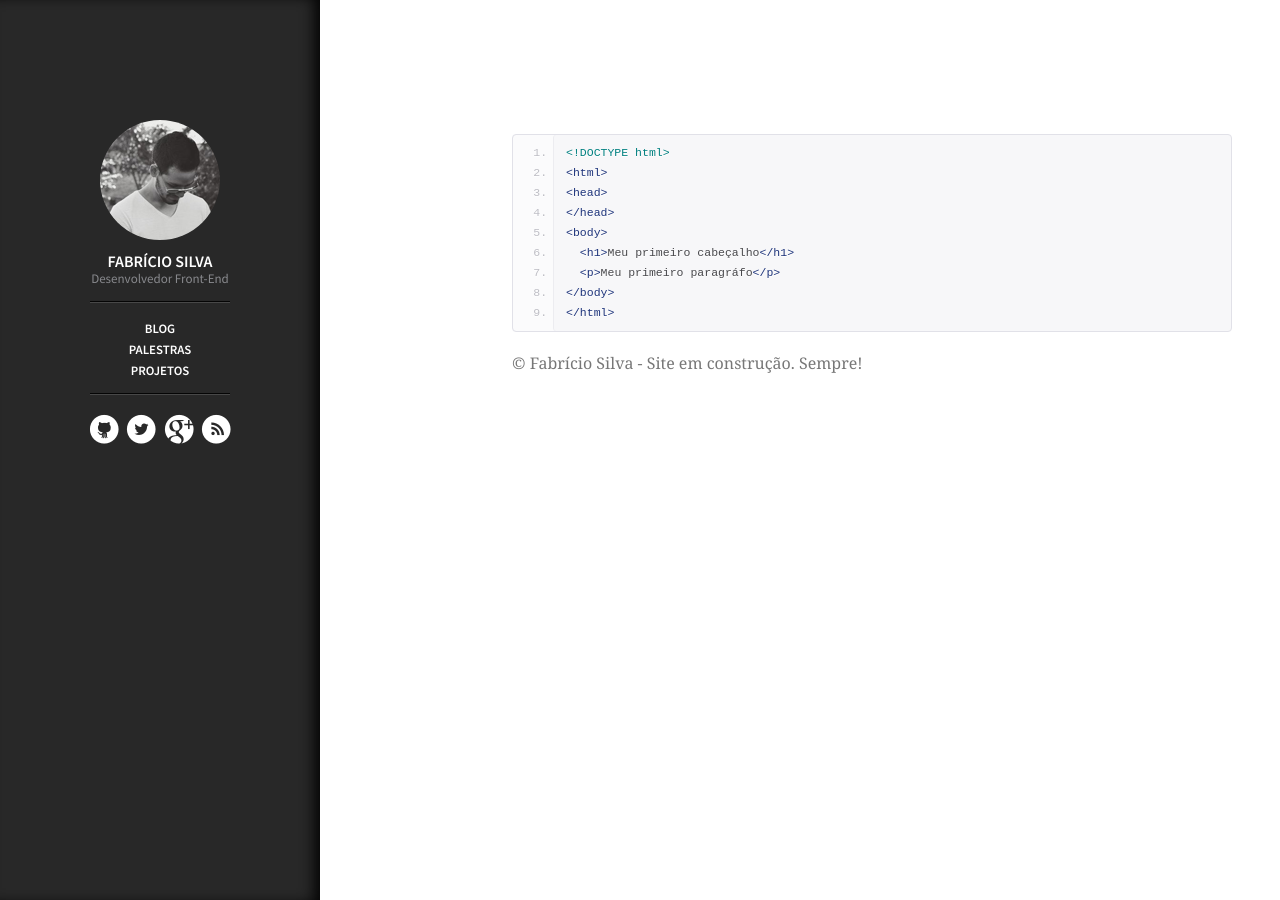
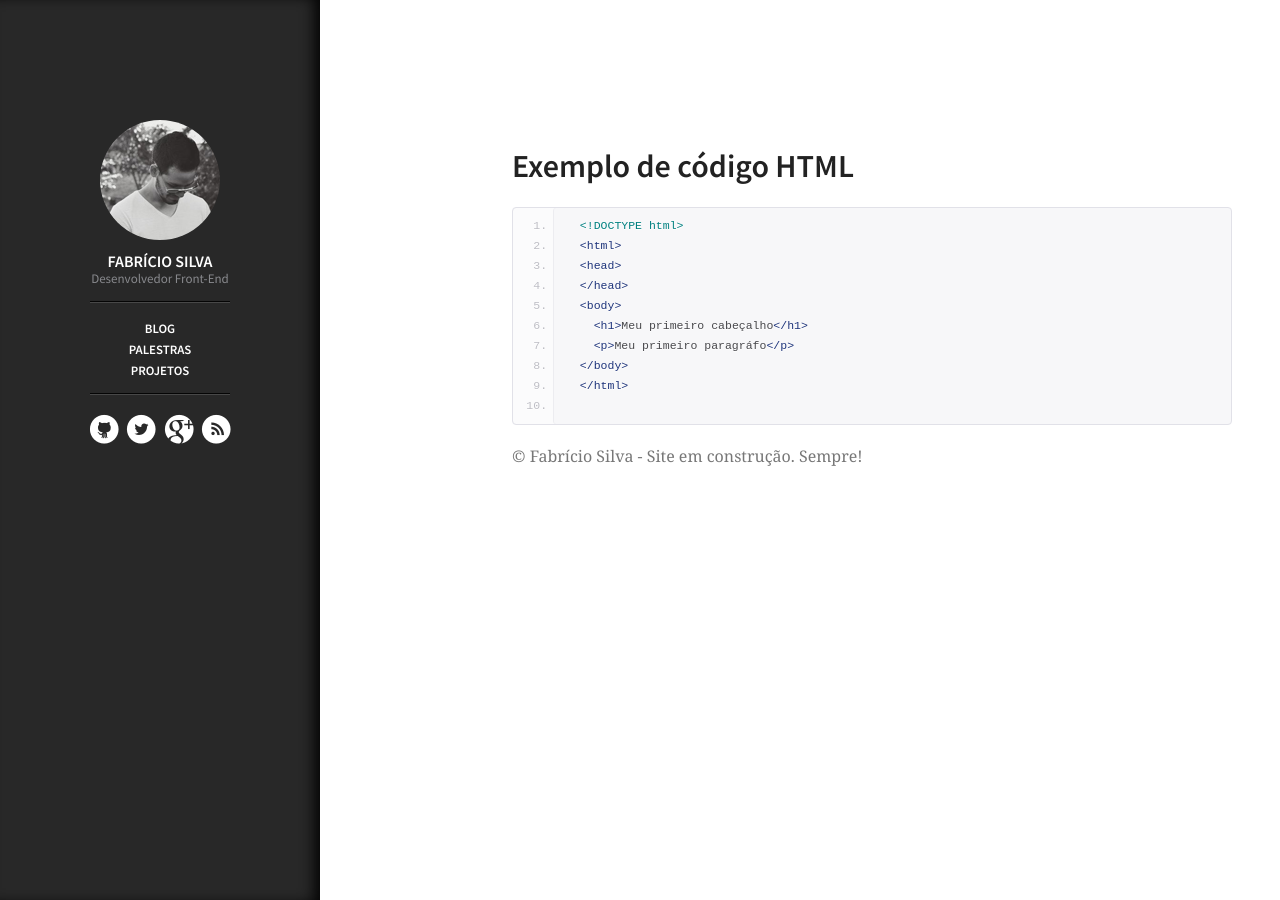
Before and after one commit to fabriciofmsilva/fabriciofmsilva.github.io, a Jekyll site: the page built from exemplos/w3schools/html/index.html, in a window 1280 px wide. Built offline with Jekyll 4.4.1, drawn with Linux system fonts in a browser that asks for light colours; nearby versions of some CDN libraries.

Commit message:
Edit exemple

```diff
--- a/exemplos/w3schools/html/index.html
+++ b/exemplos/w3schools/html/index.html
@@ -7,7 +7,8 @@ metatitle: Exemplo de código HTML - Fabrício Silva
 ---
 
 <section class="main">
-<div class="content clearfix">
+<article class="content clearfix">
+  <h1>{{ page.title }}</h1>
   <pre class="lang-html prettyprint linenums">
   &lt;!DOCTYPE html&gt;
   &lt;html&gt;
@@ -19,5 +20,5 @@ metatitle: Exemplo de código HTML - Fabrício Silva
   &lt;/body&gt;
   &lt;/html&gt;
   </pre>
-</div>
+</article>
 </section>
```
Lines whose indentation alone changed are shown as unchanged.
